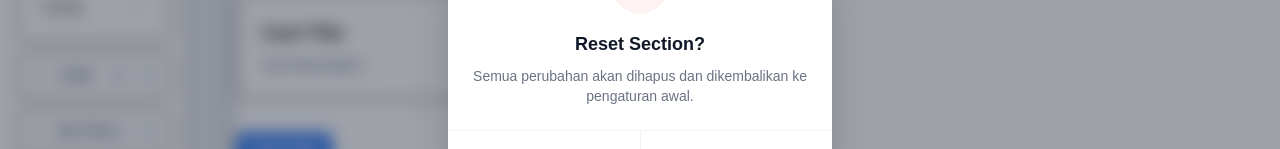
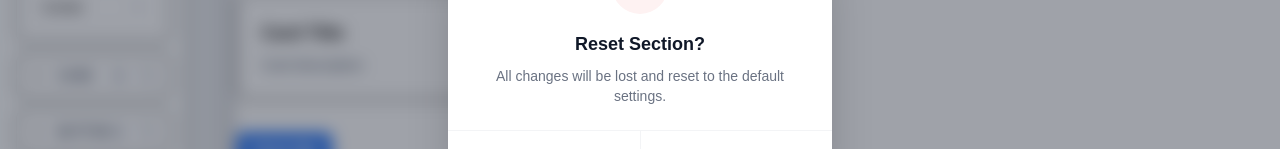
Before and after one commit to sitipolmalang/learn-next-v1, a Next.js app: page /editor in a window 1280 px wide. Both pictures are taken after a click on the button 149 px from the left and 118 px from the top of the page. Shown: the part 342-491 px from the top of the page. Built offline with nearby package versions, Linux system fonts and the light colour scheme.

Commit message:
change ResetModal to english

```diff
--- a/app/components/editor/ResetModal.tsx
+++ b/app/components/editor/ResetModal.tsx
@@ -26,7 +26,7 @@ export default function ResetModal({ isOpen, onClose, onConfirm }: ResetModalPro
 
                     <h3 className="text-lg font-bold text-gray-900">Reset Section?</h3>
                     <p className="mt-2 text-sm text-gray-500">
-                        Semua perubahan akan dihapus dan dikembalikan ke pengaturan awal.
+                        All changes will be lost and reset to the default settings.
                     </p>
                 </div>
 
```
